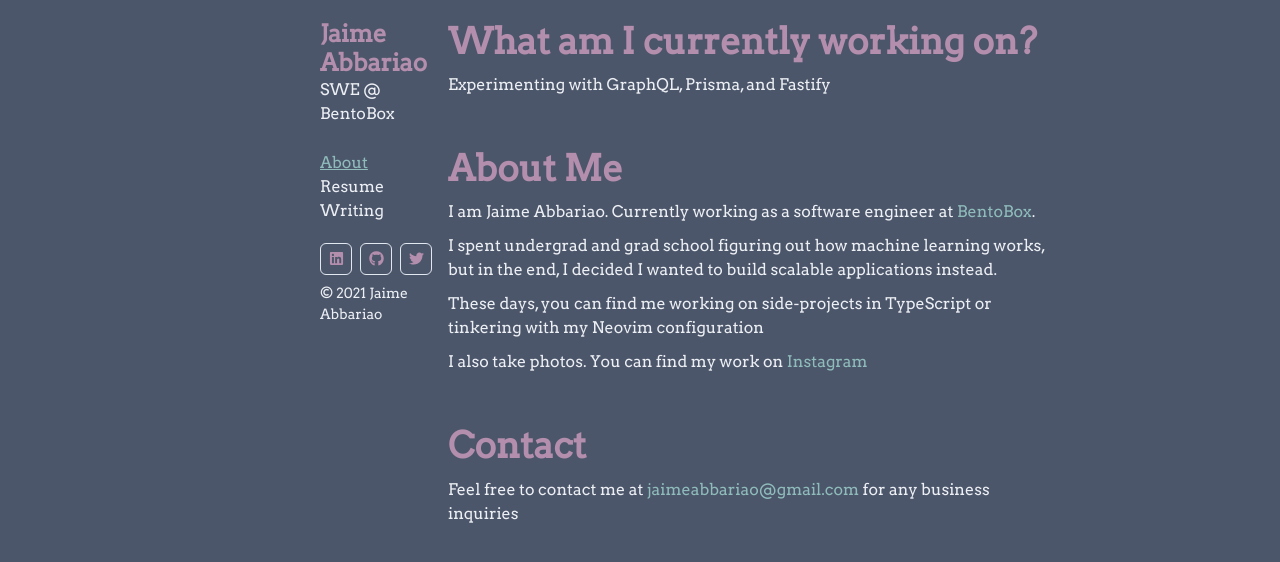
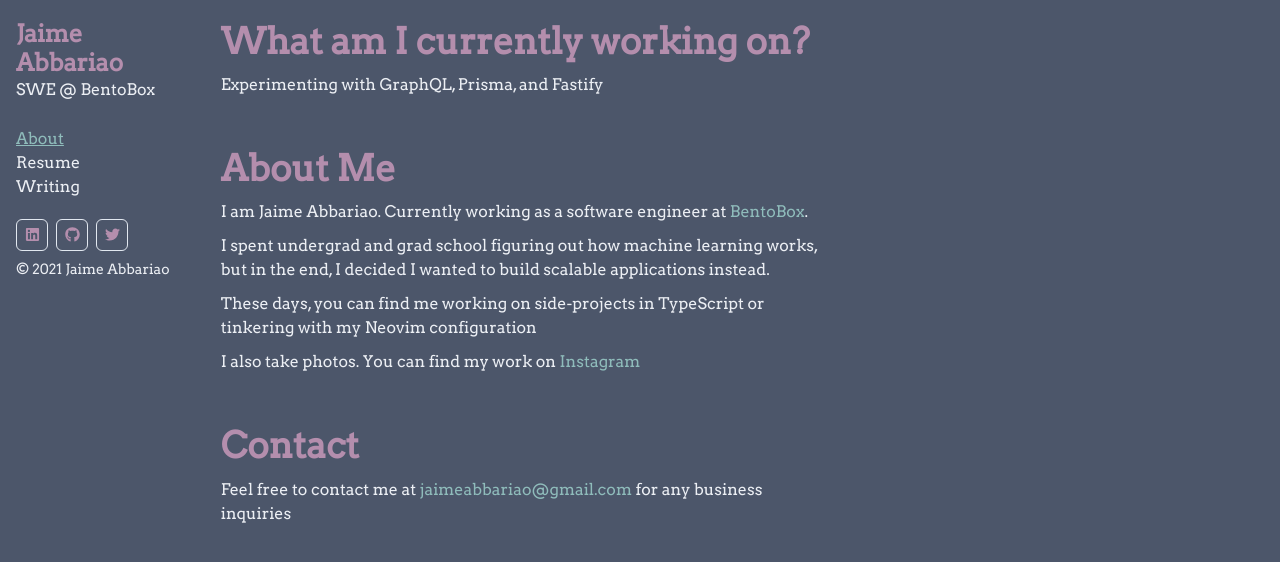
Before and after one commit to ja153903/jabbariao_dotcom, a Next.js app: page / in a window 1280 px wide. Shown: the top 562 px of the page. Built offline with nearby package versions, Linux system fonts and the light colour scheme.

Commit message:
did some stuff

```diff
--- a/components/PageContainer.tsx
+++ b/components/PageContainer.tsx
@@ -3,7 +3,7 @@ import { Container } from '@chakra-ui/react'
 import type { PageContainerProps } from '../@types'
 
 function PageContainer({ children }: PageContainerProps) {
-  return <Container minW="2xl">{children}</Container>
+  return <Container minW="container.lg">{children}</Container>
 }
 
 export default PageContainer
--- a/pages/_app.tsx
+++ b/pages/_app.tsx
@@ -17,7 +17,7 @@ function App({ Component, pageProps }: AppProps) {
       <Head>
         <title>Jaime Abbariao</title>
       </Head>
-      <Container paddingTop="20px" minW="2xl">
+      <Container paddingTop="20px" minW="container.xl">
         <Flex align="flex-start" justify="flex-start">
           <Introduction />
           <Component {...pageProps} />
```
